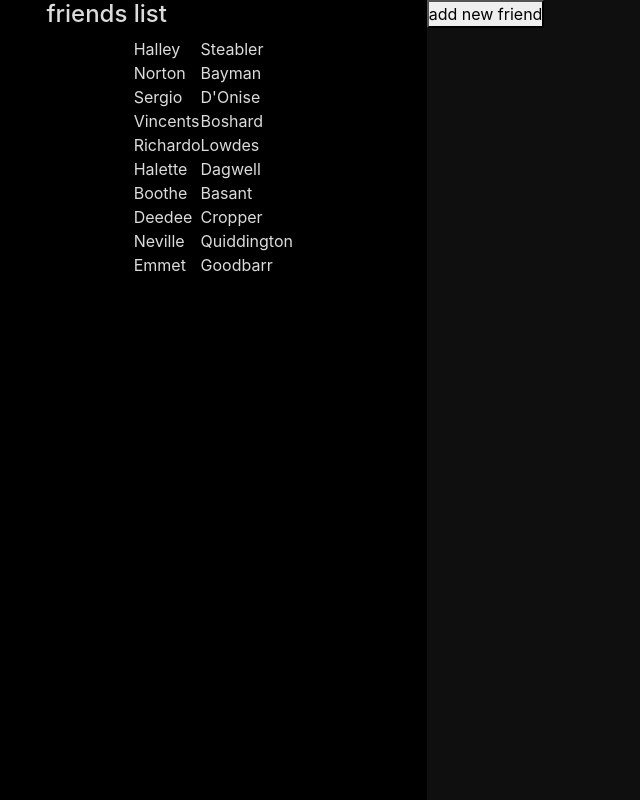
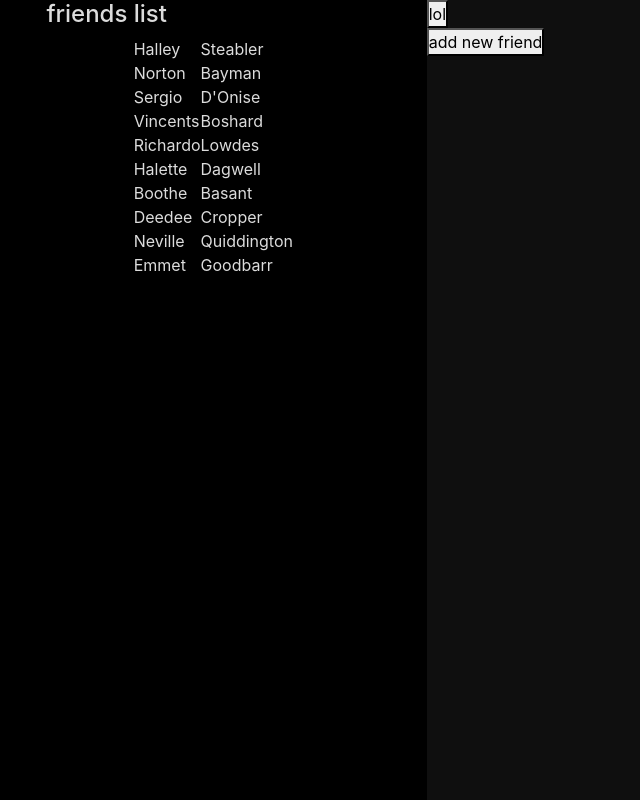
Before and after one commit to ignacioV/friendAppJs, a plain HTML site: page index.html in a window 1280 px wide. Shown: the whole page, without its empty margins (0-640 px from the left). Drawn offline with nearby package versions, Linux system fonts and the light colour scheme.

Commit message:
Function for apending file, not wokring

```diff
--- a/index.html
+++ b/index.html
@@ -24,6 +24,9 @@
         </div>
 
         <div class="add-friend-form">
+            <button id="append-to-file-btn">
+                lol
+            </button>
             <div id="open-new-form-btn">
                 <button>
                     add new friend
@@ -50,6 +53,7 @@
         </div>
     </div>
 
+    <!-- <script type="module" src="./server/app.js"></script> -->
     <script type="module" src="./src/main.js"></script>
     <script src="https://code.jquery.com/jquery-3.3.1.slim.min.js"
         integrity="sha384-q8i/X+965DzO0rT7abK41JStQIAqVgRVzpbzo5smXKp4YfRvH+8abtTE1Pi6jizo"
--- a/server/app.js
+++ b/server/app.js
@@ -16,3 +16,8 @@ const server = http.createServer((req, res) => {
 server.listen(port, hostname, () => {
     console.log(`Server running at http://${hostname}:${port}/`);
   });
+
+// export function addToFile() {
+//   console.log("addin to file");
+//   fs.appendFile("../data/MOCK_DATA.json", "lol", err => {console.error(err)})
+// }
--- a/src/app/list/friends-list-maker.js
+++ b/src/app/list/friends-list-maker.js
@@ -4,7 +4,7 @@ export async function makeFriendsList() {
     let data
     await fetchJson("/data/MOCK_DATA.json").then(resp => data = resp)
 
-    console.log(data)
+    // console.log(data)
 
     let fiendsTable = document.getElementById('friends-table')
 
@@ -18,6 +18,6 @@ export async function makeFriendsList() {
         lname.innerHTML = friend.last_name
     })
 
-    console.log(fiendsTable)
+    // console.log(fiendsTable)
 
 }
--- a/src/app/service.js
+++ b/src/app/service.js
@@ -2,6 +2,8 @@ import { makeFriendsList } from "./list/friends-list-maker.js";
 import { fetchJson } from "../utils/json-fetch.js";
 import { saveNewFriend } from "./friend-forms/new-friend-form.js"
 import { handleNewFriendFormVisibility } from "./friend-forms/new-friend-form-visibility.js"
+
+// import { addToFile } from "../../server/app.js"
 
 export function app() {
     console.log("running app")
@@ -9,4 +11,8 @@ export function app() {
     makeFriendsList();
     saveNewFriend();
     handleNewFriendFormVisibility();
+
+    // document.getElementById("append-to-file-btn").onclick = e => {
+    //     addToFile();
+    // }
 }
```
